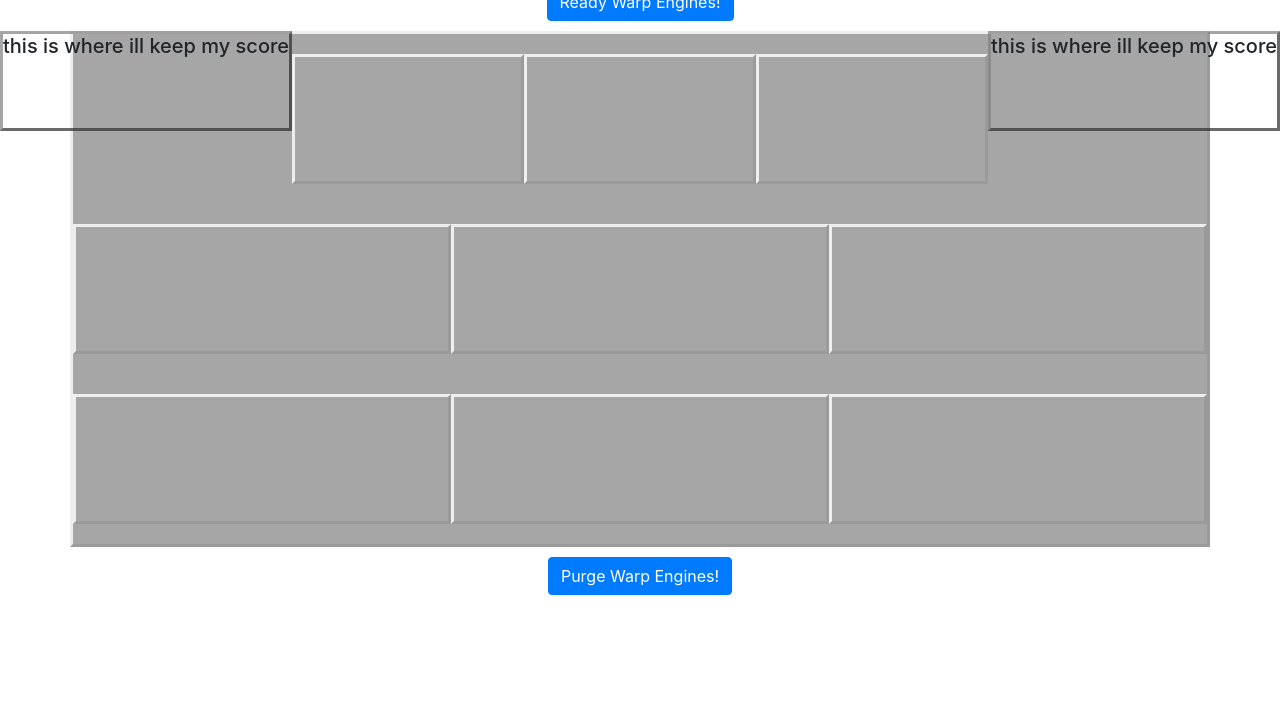
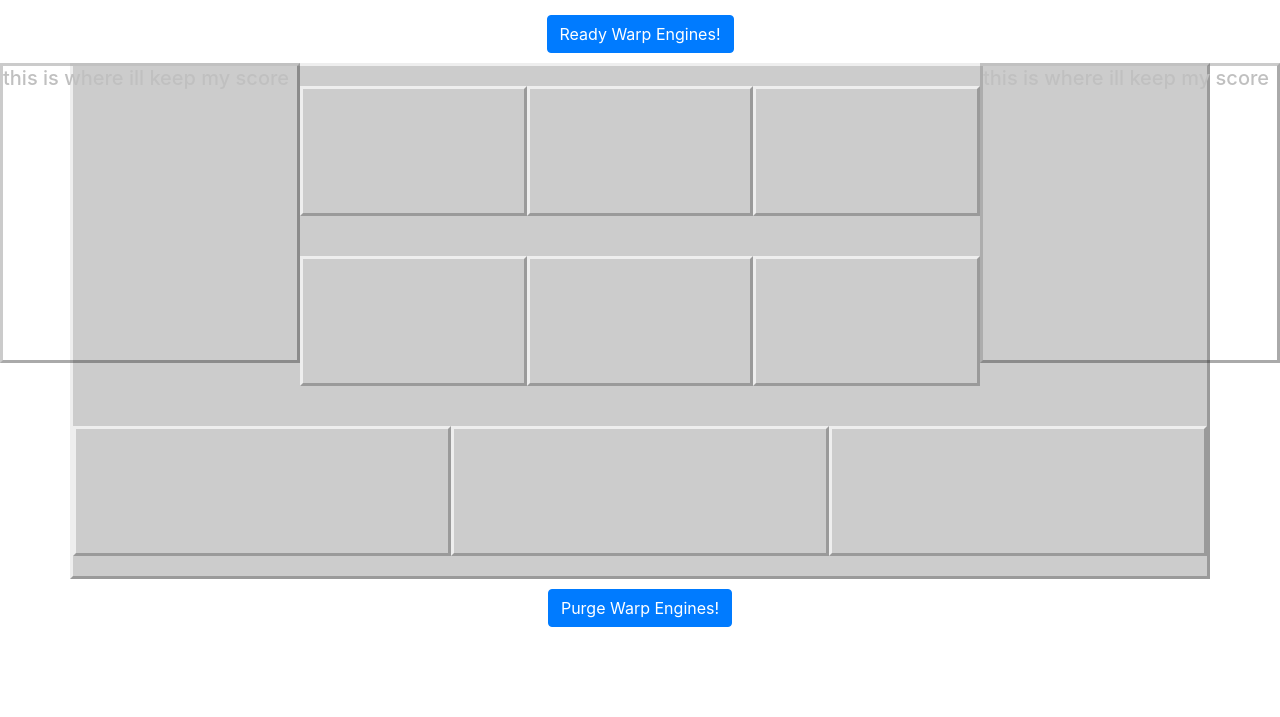
Before and after one commit to michael-rai/trek-tac-toe, a website built with webpack: page index.html in a window 1280 px wide. Shown: the part 83-800 px from the top of the page. Built offline with nearby package versions, Linux system fonts and the light colour scheme; files whose address does not match are found by name.

Commit message:
commit: resubmission period
continued work on design added bg and additional comments for hiding
features in html and bring them out in ui once authenticated.

```diff
--- a/assets/scripts/app.js
+++ b/assets/scripts/app.js
@@ -1,6 +1,7 @@
 'use strict'
 
 // const events = require('./events')
+
 const userToken = 'X'
 // const oppToken = 'Y'
 
--- a/assets/scripts/ui.js
+++ b/assets/scripts/ui.js
@@ -4,6 +4,7 @@
   $('#message1').text('Signed up successfully')
   $('#message1').removeClass()
   $('#message1').addClass('sucess')
+  // unhide game board, purge, and scorekeepers
   console.log('signUpSuccess ran. data is : ', data)
 }
 
@@ -19,6 +20,7 @@
   $('#message2').text('Signed in successful')
   $('#message2').removeClass()
   $('#message2').addClass('sucess')
+  // unhide game board, purge, and scorekeepers
   console.log('signInSuccess ran. data is : ', data)
 }
 
--- a/assets/styles/index.scss
+++ b/assets/styles/index.scss
@@ -7,13 +7,15 @@
   src: url('/finalnew.tff');
 }
 
-$title-color: #fff;
+$title-color: #c0c0c0;
 $background-color: #808080;
-$divcolor: rgba($background-color, 0.7);
+$divcolor: rgba($background-color, 0.4);
 $col-color: #fff;
+$modal-color: #000;
 
 .body {
   background-image: url('assets/pics/stbg.jpg');
+  background-size: cover;
 }
 
 .container {
@@ -25,25 +27,33 @@
 }
 
 .score-keeper {
+  background-image: url('assets/pics/stlogo.jpeg');
+  background-size: cover;
   border-color: $divcolor;
   border-style: outset;
+  color: $title-color;
   display: block;
   float: left;
-  height: 100px;
+  height: 300px;
   justify-content: center;
   margin-left: auto;
   margin-right: auto;
+  width: 300px;
 }
 
 .score-keeper2 {
+  background-image: url('assets/pics/picard.jpg');
+  background-size: cover;
   border-color: $divcolor;
   border-style: outset;
+  color: $title-color;
   display: block;
   float: right;
-  height: 100px;
+  height: 300px;
   justify-content: center;
   margin-left: auto;
   margin-right: auto;
+  width: 300px;
 }
 
 .row {
@@ -65,6 +75,7 @@
 }
 
 .title {
+  color: $title-color;
   font-family: 'final_frontierregular', serif;
   text-align: center;
 }
@@ -102,3 +113,7 @@
 .modal-title {
   text-align: justify;
 }
+
+.modal-content {
+  background-image: url('assets/pics/metalbg.jpg');
+}
--- a/index.html
+++ b/index.html
@@ -15,6 +15,7 @@
     <body class="body">
       <header>
       <h1 class='title'>Trek-Tac-Toe</h1>
+      <h5 class='title'> A Star Trek Theme Game </h5>
 <!--review cod for labeling issue -->
 
 <div class="form-button">
@@ -22,6 +23,7 @@
       data-target="#exampleModal">Ready Warp Engines!</button>
 </div>
 
+<!-- just add "hidden inside score keepers, container and purge button"-->
 <aside class="score-keeper">
   <h5>this is where ill keep my score</h5>
 </aside>
```
Also changed, not shown: assets/pics/metalbg.jpg (added), assets/pics/picard.jpg (added), assets/pics/stlogo.jpeg (added).
